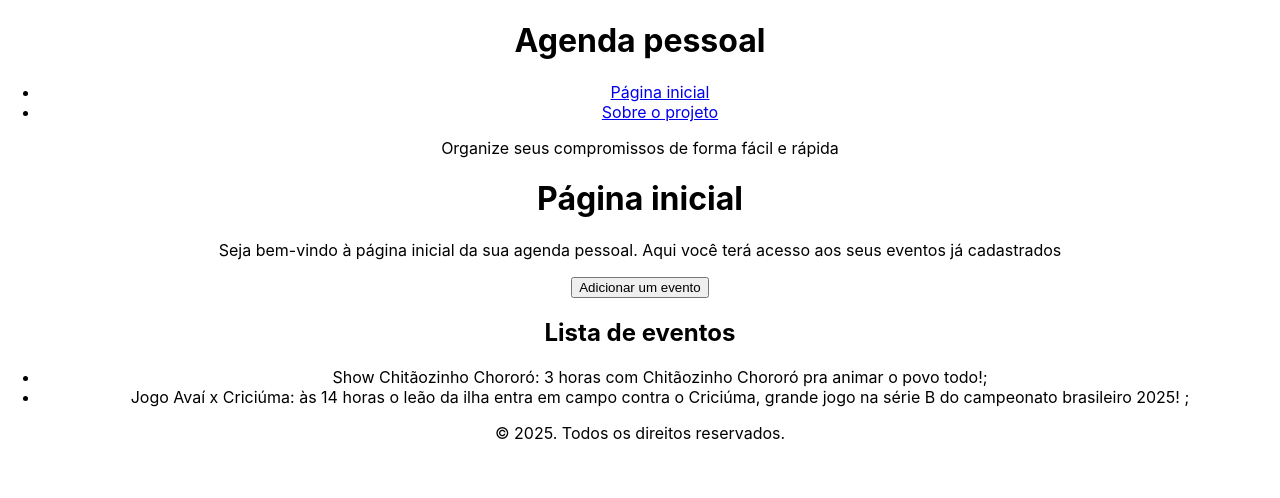
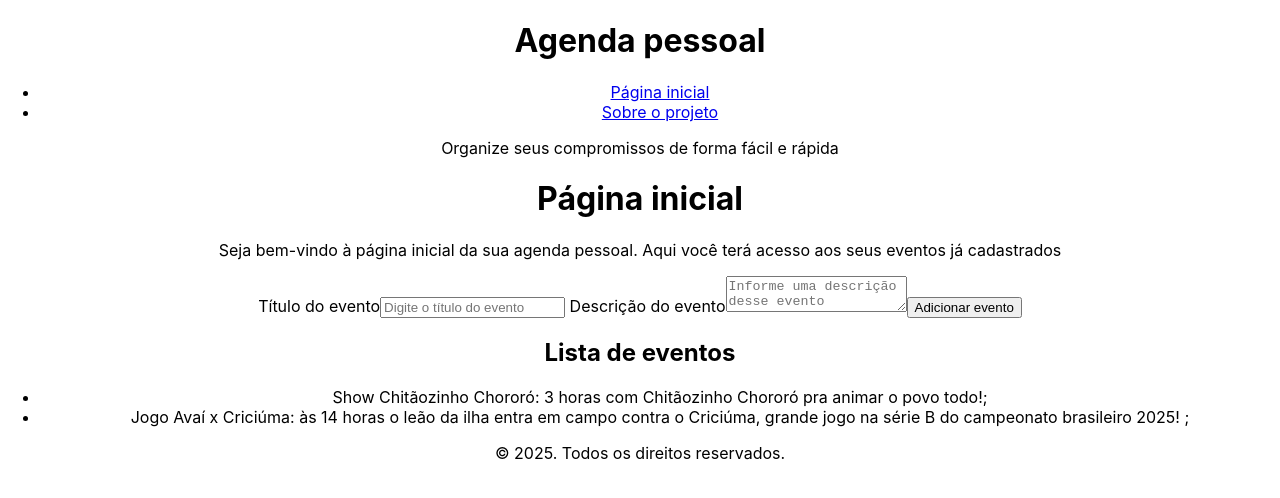
Before and after one commit to raulgelsleichter/Trabalho-Projeto-Aplicado, a React (Create React App) app in the folder agenda_compromissos/: page /home in a window 1280 px wide. Shown: the top 498 px of the page. Built offline with nearby package versions, Linux system fonts and the light colour scheme; the HTML template or start-up script is replaced by a standard one.

Commit message:
Agora quando o formulário é enviado, os eventos são salvos na lista

```diff
--- /dev/null
+++ b/agenda_compromissos/src/componentes/Criarevento/Criarevento.css
@@ -0,0 +1,4 @@
+form {
+    display: flex;
+    flex-direction: column;
+}
--- a/agenda_compromissos/src/componentes/Criarevento/Criarevento.js
+++ b/agenda_compromissos/src/componentes/Criarevento/Criarevento.js
@@ -1,15 +1,28 @@
+import './Criarevento';
 import { useState } from "react";
 
-function Criarevento() {
+function Criarevento({ onNovoEvento }) {
     let [titulo, mudarTitulo] = useState("");
     let [descricao, mudarDescricao] = useState("");
 
     const handleSubmit = (e) => {
         e.preventDefault();
-        console.log("É hora do alert!");
-        alert(`Novo evento criado!
+
+        const novoEvento = {
+            titulo: titulo.trim(),
+            descricao: descricao.trim()
+        }
+
+        if (onNovoEvento) {
+            onNovoEvento(novoEvento);
+            alert(`Novo evento criado!
         Título: ${titulo}
         Descrição: ${descricao}`);
+        } else {
+            alert("Não foi possível adicionar o evento, tente novamente");
+        }
+
+
         mudarTitulo("");
         mudarDescricao("");
     }
@@ -31,7 +44,7 @@ function Criarevento() {
                     value={descricao}
                     onChange={(e) => mudarDescricao(e.target.value)}
                 />
-                <input type="submit"></input>
+                <input type="submit" value="Adicionar evento"></input>
             </form>
         </div>
     )
--- a/agenda_compromissos/src/componentes/Home/Home.js
+++ b/agenda_compromissos/src/componentes/Home/Home.js
@@ -1,4 +1,4 @@
-import { useState} from "react";
+import { useState, useEffect} from "react";
 import Criarevento from "../Criarevento/Criarevento";
 
 function Home() {
@@ -14,7 +14,7 @@ function Home() {
         <div>
             <h1> Página inicial</h1>
             <p> Seja bem-vindo à página inicial da sua agenda pessoal. Aqui você terá acesso aos seus eventos já cadastrados</p>
-            <button onClick={() => AdicionarEvento({titulo: "Próxima festança dos blind", descricao: "Hoje às 14 horas próxima resenha pra gente bater papo! "})}>Adicionar um evento</button>
+<Criarevento onNovoEvento = {AdicionarEvento}></Criarevento>
             <h2> Lista de eventos</h2>
             <ul>
                 {eventos.map((evento, index) => (
```
